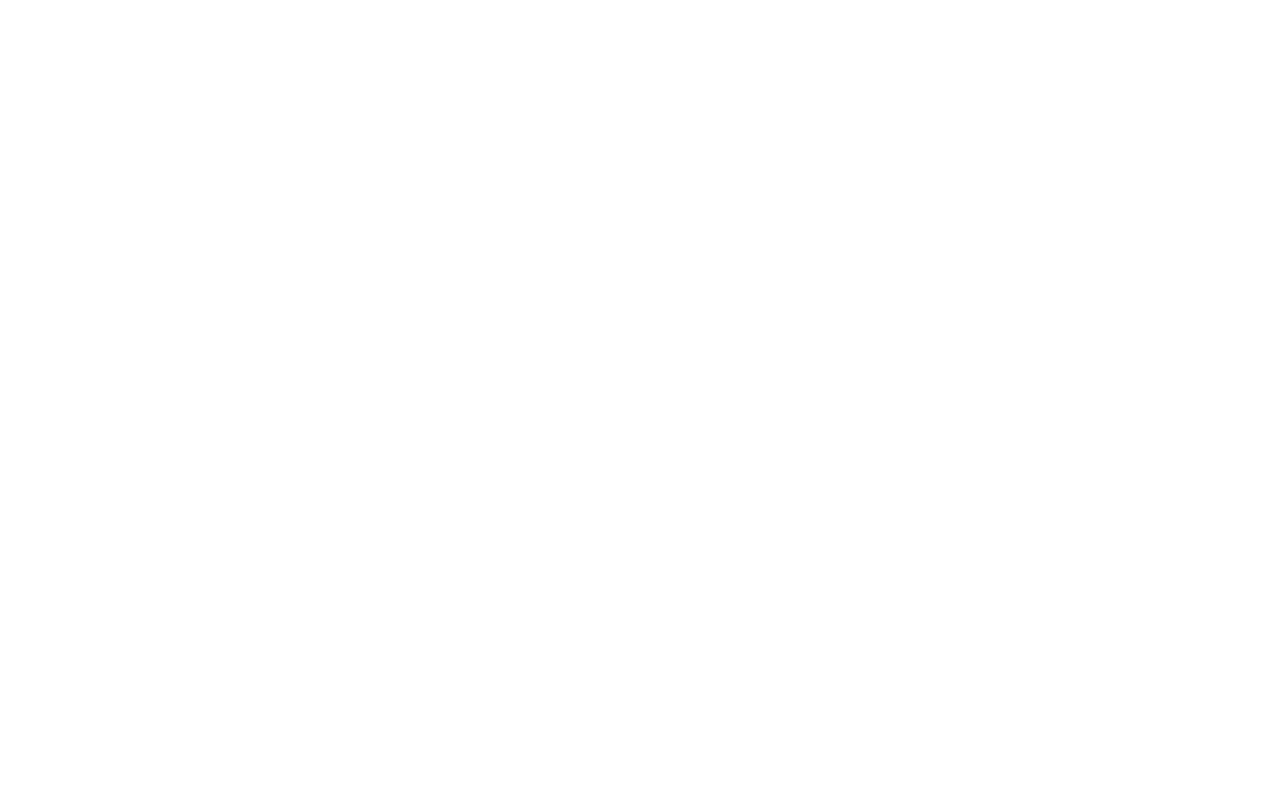
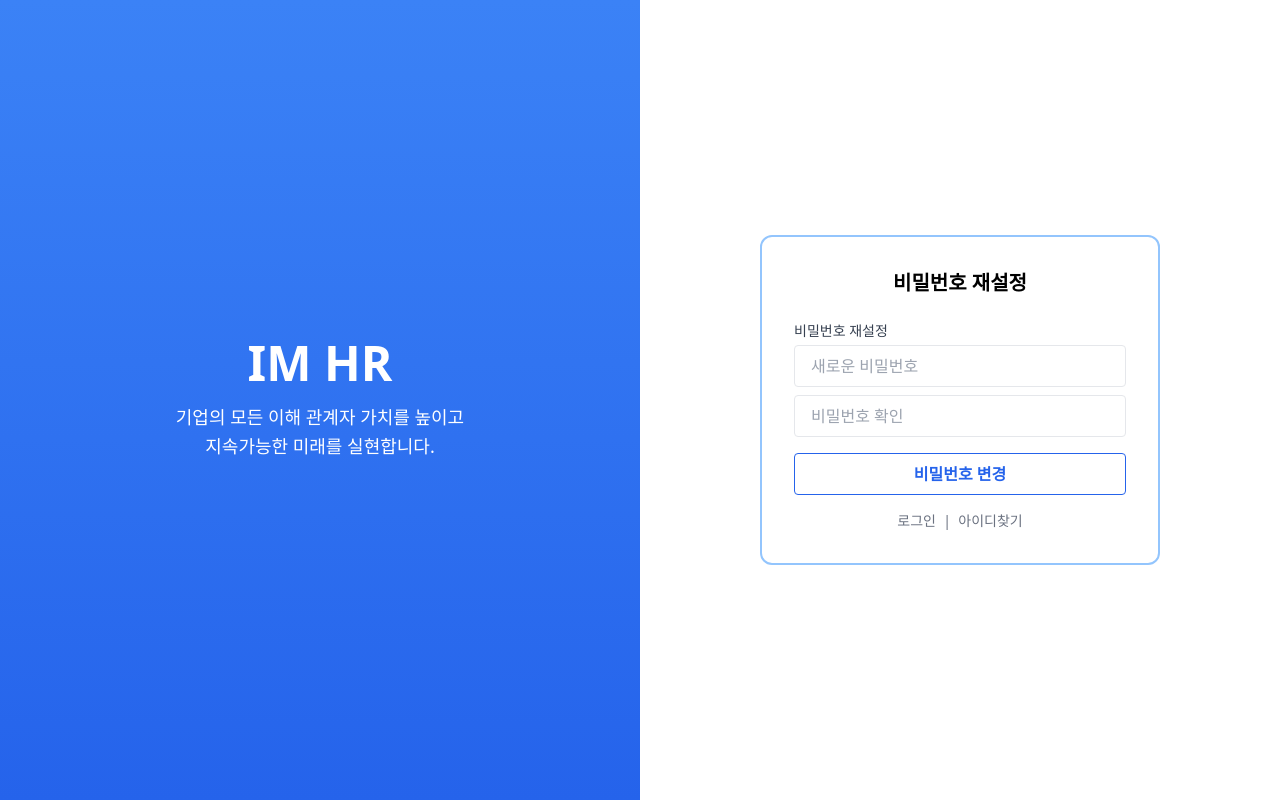
Before and after one commit to saway126/test_hrim, a Vue app: page /change-password in a window 1280 px wide. Before the commit this address had no page. Built offline with nearby package versions, Linux system fonts and the light colour scheme.

Commit message:
[Feat]관리자_회원관련 - 회원정보수정 - 비밀번호 변경 페이지

```diff
--- a/src/router/index.js
+++ b/src/router/index.js
@@ -8,6 +8,7 @@ import AdminPermissionTransferView from '../views/AdminPermissionTransferView.vu
 import AdminLoginView from '../views/AdminLoginView.vue'
 import FindIdView from '../views/FindIdView.vue'
 import ResetPasswordView from '../views/ResetPasswordView.vue'
+import ChangePasswordView from '../views/ChangePasswordView.vue'
 
 
 
@@ -22,7 +23,8 @@ const routes = [
   { path: '/login', component: AdminLoginView },
   { path: '/signup', component: SignUpForm },
   { path: '/find-id', component: FindIdView }, // ✅ 아이디 찾기 라우트 추가
-  { path: '/reset-password', component: ResetPasswordView }
+  { path: '/reset-password', component: ResetPasswordView },
+  { path: '/change-password', component: ChangePasswordView }
   // CompanyRegisterView는 추후 복구
 ]
 
--- /dev/null
+++ b/src/views/ChangePasswordView.vue
@@ -0,0 +1,64 @@
+<!-- src/views/ChangePasswordView.vue -->
+<template>
+    <div class="flex h-screen">
+      <!-- 좌측 설명 -->
+      <div class="w-1/2 bg-gradient-to-b from-blue-500 to-blue-600 text-white flex flex-col justify-center items-center">
+        <h1 class="text-5xl font-bold mb-4">IM HR</h1>
+        <p class="text-lg text-center w-3/4 leading-relaxed">
+          기업의 모든 이해 관계자 가치를 높이고 <br />
+          지속가능한 미래를 실현합니다.
+        </p>
+      </div>
+
+      <!-- 우측 비밀번호 재설정 -->
+      <div class="w-1/2 flex justify-center items-center bg-white">
+        <div class="w-[400px] border-2 border-blue-300 rounded-xl p-8">
+          <h2 class="text-xl font-semibold text-center mb-6">비밀번호 재설정</h2>
+
+          <form @submit.prevent="changePassword" class="space-y-4">
+            <div>
+              <label class="text-sm text-gray-700 block mb-1">비밀번호 재설정</label>
+              <input v-model="form.password" type="password" placeholder="새로운 비밀번호" class="input" />
+              <input v-model="form.confirmPassword" type="password" placeholder="비밀번호 확인" class="input mt-2" />
+            </div>
+
+            <button type="submit"
+                    class="w-full py-2 border border-blue-600 text-blue-600 font-semibold rounded hover:bg-blue-50">
+              비밀번호 변경
+            </button>
+          </form>
+
+          <div class="mt-4 text-center text-sm text-gray-500">
+            <router-link to="/login" class="hover:underline">로그인</router-link>
+            &nbsp;|&nbsp;
+            <router-link to="/find-id" class="hover:underline">아이디찾기</router-link>
+          </div>
+        </div>
+      </div>
+    </div>
+  </template>
+
+  <script setup>
+  import { ref } from 'vue'
+
+  const form = ref({
+    password: '',
+    confirmPassword: ''
+  })
+
+  const changePassword = () => {
+    if (form.value.password !== form.value.confirmPassword) {
+      alert('비밀번호가 일치하지 않습니다.')
+      return
+    }
+
+    console.log('비밀번호 변경:', form.value.password)
+    alert('비밀번호가 성공적으로 변경되었습니다.')
+  }
+  </script>
+
+  <style scoped>
+  .input {
+    @apply w-full px-4 py-2 border rounded focus:outline-none focus:ring focus:ring-blue-200;
+  }
+  </style>
```
